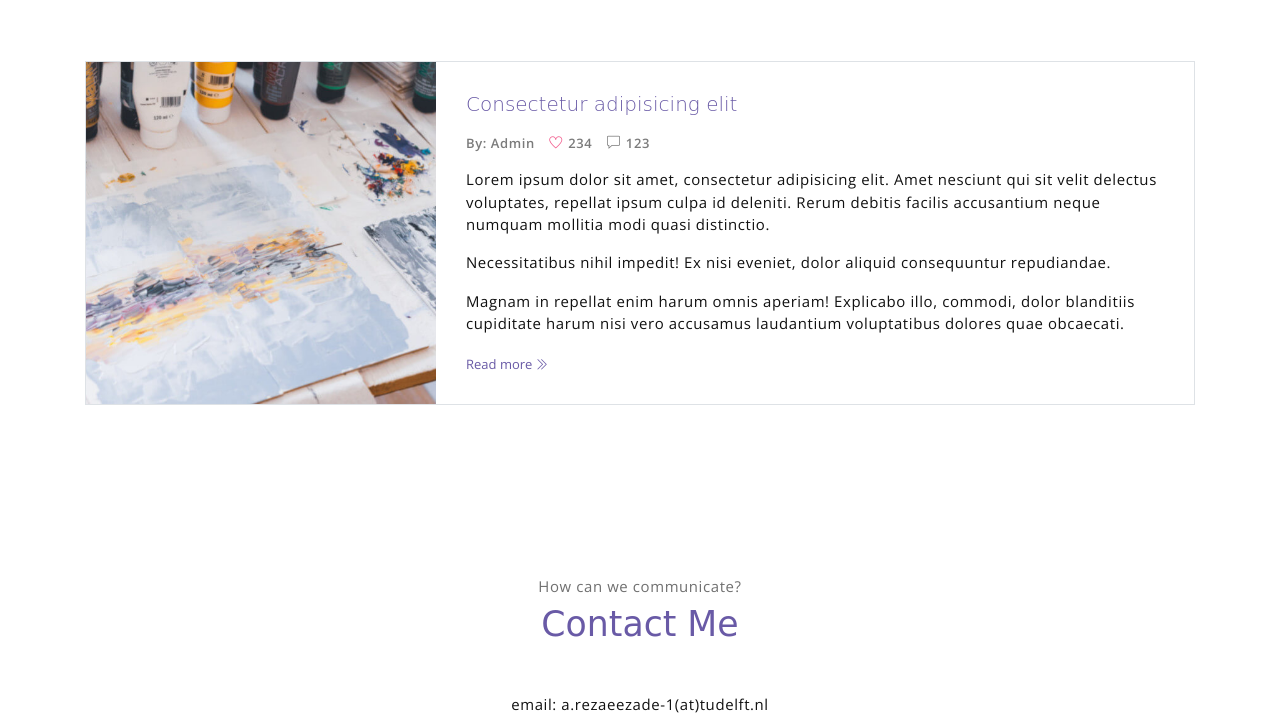
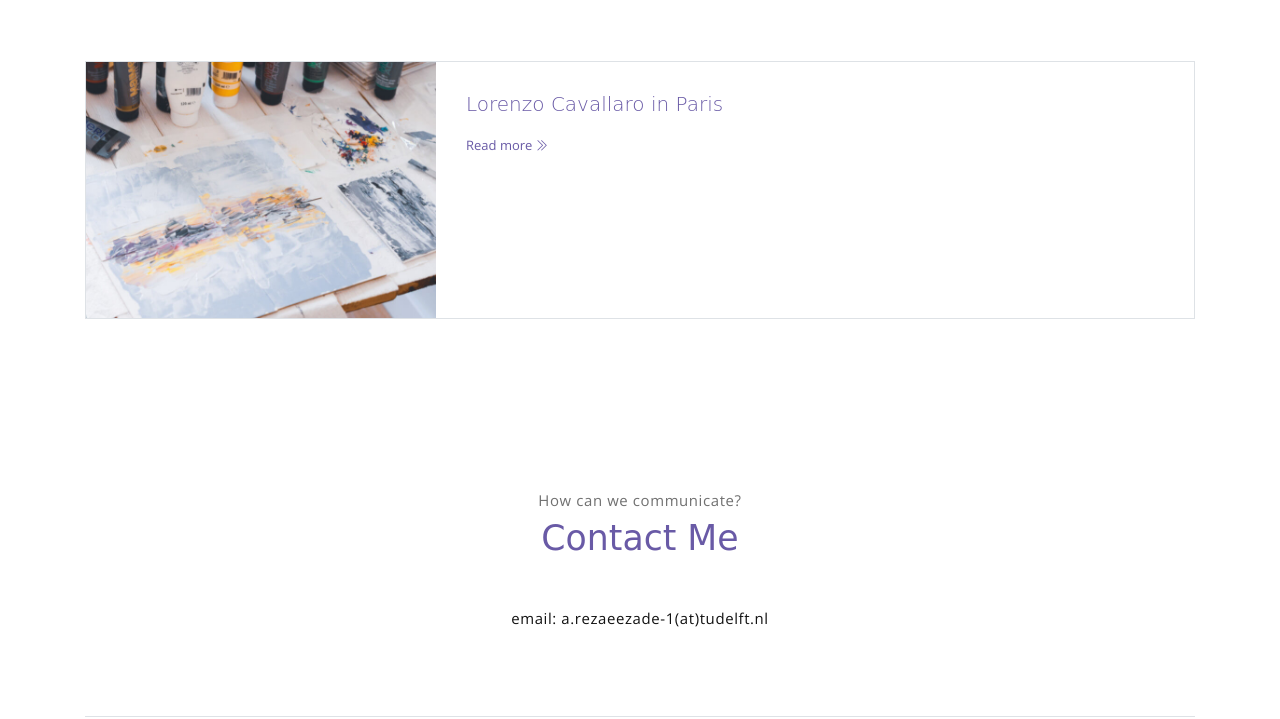
Before and after one commit to azd-rzzd/azd-rzzd.github.io, a website: page index.html in a window 1280 px wide. Shown: the part 2190-2909 px from the top of the page. Drawn offline with nearby package versions, Linux system fonts and the light colour scheme; a web font is replaced by a local one.

Commit message:
update blog

```diff
--- a/index.html
+++ b/index.html
@@ -155,17 +155,17 @@
                     <img src="assets/imgs/img-1.jpg" class="blog-card-img" alt="Download free bootstrap 4 landing page, free boootstrap 4 templates, Download free bootstrap 4.1 landing page, free boootstrap 4.1.1 templates, meyawo Landing page">
                 </div>
                 <div class="blog-card-body">
-                    <h5 class="blog-card-title">Consectetur adipisicing elit</h6>
+                    <h5 class="blog-card-title">Lorenzo Cavallaro in Paris</h6>
 
-                    <p class="blog-card-caption">
+                    <!--<p class="blog-card-caption">
                         <a href="#">By: Admin</a>
                         <a href="#"><i class="ti-heart text-danger"></i> 234</a>
                         <a href="#"><i class="ti-comment"></i> 123</a>
-                    </p>
-                    <p>Lorem ipsum dolor sit amet, consectetur adipisicing elit. Amet nesciunt qui sit velit delectus voluptates, repellat ipsum culpa id deleniti. Rerum debitis facilis accusantium neque numquam mollitia modi quasi distinctio.</p>
+                    </p>-->
+                    <!--<p>Lorem ipsum dolor sit amet, consectetur adipisicing elit. Amet nesciunt qui sit velit delectus voluptates, repellat ipsum culpa id deleniti. Rerum debitis facilis accusantium neque numquam mollitia modi quasi distinctio.</p>
 
                     <p><b>Necessitatibus nihil impedit! Ex nisi eveniet, dolor aliquid consequuntur repudiandae.</b></p>
-                    <p>Magnam in repellat enim harum omnis aperiam! Explicabo illo, commodi, dolor blanditiis cupiditate harum nisi vero accusamus laudantium voluptatibus dolores quae obcaecati.</p>
+                    <p>Magnam in repellat enim harum omnis aperiam! Explicabo illo, commodi, dolor blanditiis cupiditate harum nisi vero accusamus laudantium voluptatibus dolores quae obcaecati.</p>-->
 
                     <a href="#" class="blog-card-link">Read more <i class="ti-angle-double-right"></i></a>
                 </div>
```
